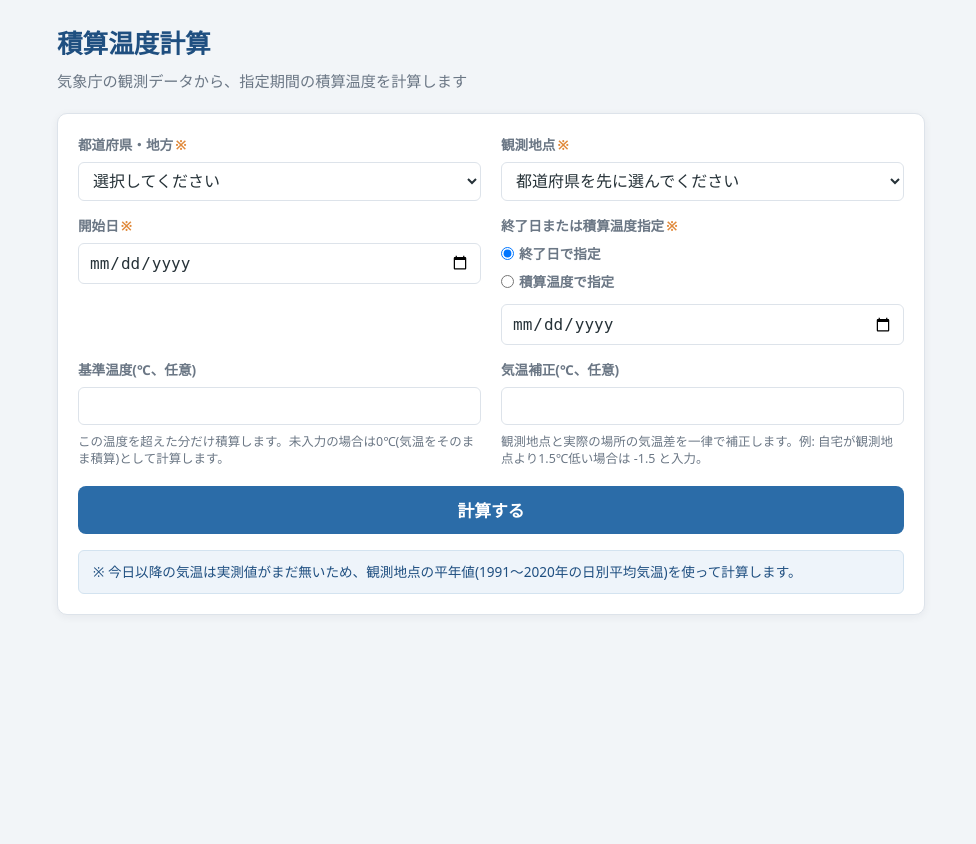
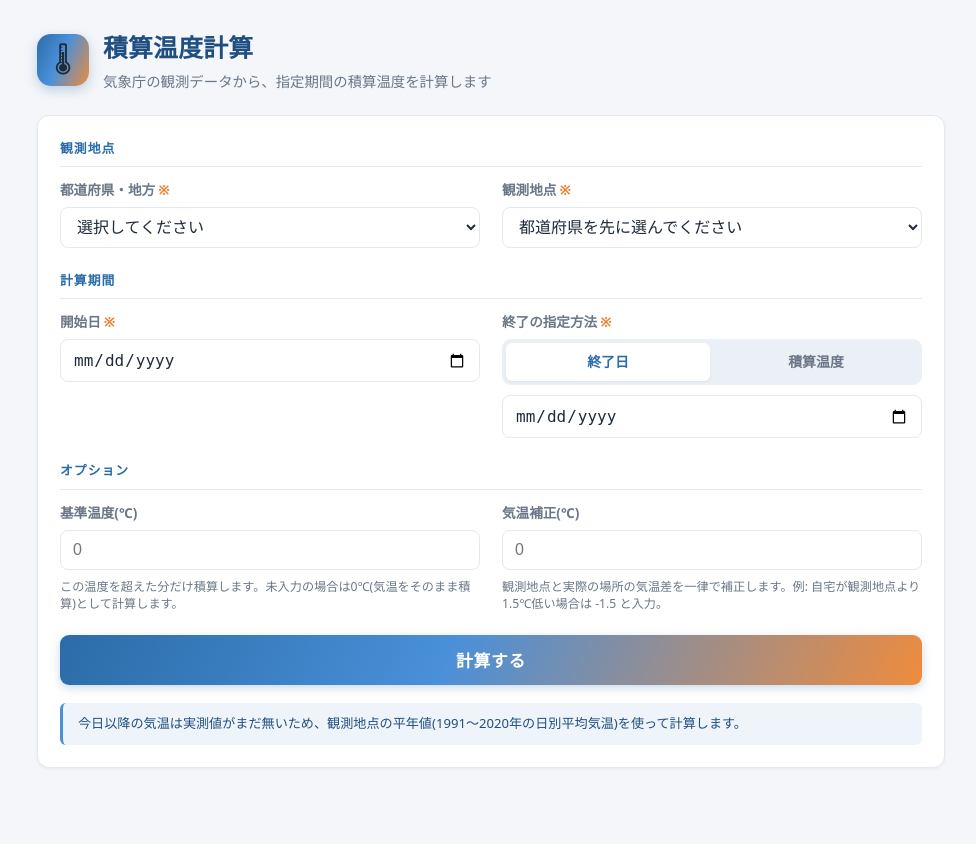
Before and after one commit to hoge0101/sekisan-ondo, a Flask app: page / in a window 1280 px wide. Shown: the whole page, without its empty margins (149-1125 px from the left). Before the commit the page ends 615 px from the top, so only its background shows below. Run offline with Flask 3, Linux system fonts and the light colour scheme.

Commit message:
入力画面・結果画面のデザインを刷新
見た目が簡素で面白みがないため、「温度の蓄積」を表す青→橙の
グラデーションを軸に全体を作り直した。

入力画面:
- ヘッダーにグラデーションバッジを追加
- フォームを観測地点/計算期間/オプションの3セクションに区切り
- 終了日・積算温度の切り替えをセグメンテッドコントロール化
- 入力欄のフォーカスリング、ボタンのグラデーションと押下時の動き

結果画面:
- 積算温度をグラデーション背景のヒーローカードで大きく表示し、
  地点名・期間・桁区切りも併記
- 期間/平均気温/実測日数/平年値日数のサマリータイルを新設
- グラフに面グラデーションを追加、線も青→橙に変化させ、
  実測と平年値の境目に区切り線を表示
- 表の積算列を強調表示

あわせて、日数が90日を超える場合はグラフの点描画を省略して
描画負荷を抑えるようにした。

```diff
--- a/app.py
+++ b/app.py
@@ -201,6 +201,40 @@ def get_cumulative_series_until_target(prec_no, area_code, start_date, target_te
     return series, reached
 
 
+def get_station_name(prec_no, area_code):
+    """「宗谷地方 稚内」のような表示用の地点名を返す"""
+    pref = STATIONS.get(prec_no)
+    if not pref:
+        return None
+    for station in pref["stations"]:
+        if station["block_no"] == area_code:
+            return f'{pref["name"]} {station["name"]}'
+    return pref["name"]
+
+
+def build_summary(series):
+    """結果画面に出すサマリー(期間・平均気温・実測/平年値の内訳)を組み立てる"""
+    if not series:
+        return None
+
+    used_temps = [
+        (s["actual"] if s["actual"] is not None else s["normal"])
+        for s in series
+    ]
+    used_temps = [t for t in used_temps if t is not None]
+
+    actual_days = sum(1 for s in series if s["is_actual"])
+
+    return {
+        "days": len(series),
+        "start_date": series[0]["date"],
+        "end_date": series[-1]["date"],
+        "avg_temp": round(sum(used_temps) / len(used_temps), 1) if used_temps else None,
+        "actual_days": actual_days,
+        "normal_days": len(series) - actual_days,
+    }
+
+
 def build_chart_svg(series, width=1000, height=500):
     """積算温度の推移を折れ線グラフのSVGとして描画する"""
     if not series:
@@ -232,8 +266,24 @@ def build_chart_svg(series, width=1000, height=500):
 
     points = [(x_pos(i), y_pos(s["cumulative"])) for i, s in enumerate(series)]
     polyline_points = " ".join(f"{x:.1f},{y:.1f}" for x, y in points)
+    baseline = y_pos(0)
 
     svg_parts = [f'<svg viewBox="0 0 {width} {height}" xmlns="http://www.w3.org/2000/svg" class="chart">']
+
+    # 積算(=熱の蓄積)を、下は涼しい青・上は暖かい橙で表現する
+    svg_parts.append(
+        '<defs>'
+        '<linearGradient id="areaGrad" x1="0" y1="0" x2="0" y2="1">'
+        '<stop offset="0%" stop-color="#f0913a" stop-opacity="0.42" />'
+        '<stop offset="55%" stop-color="#4a90d9" stop-opacity="0.20" />'
+        '<stop offset="100%" stop-color="#4a90d9" stop-opacity="0.02" />'
+        '</linearGradient>'
+        '<linearGradient id="lineGrad" x1="0" y1="1" x2="1" y2="0">'
+        '<stop offset="0%" stop-color="#4a90d9" />'
+        '<stop offset="100%" stop-color="#ee7d2d" />'
+        '</linearGradient>'
+        '</defs>'
+    )
 
     grid_steps = 5
     for i in range(grid_steps + 1):
@@ -241,10 +291,10 @@ def build_chart_svg(series, width=1000, height=500):
         y = y_pos(value)
         svg_parts.append(
             f'<line x1="{padding_left}" y1="{y:.1f}" x2="{width - padding_right}" y2="{y:.1f}" '
-            f'stroke="#ddd" stroke-width="1" />'
+            f'stroke="#e8edf3" stroke-width="1" />'
         )
         svg_parts.append(
-            f'<text x="{padding_left - 10}" y="{y + 5:.1f}" font-size="16" text-anchor="end" fill="#333">{value:.0f}</text>'
+            f'<text x="{padding_left - 12}" y="{y + 5:.1f}" font-size="15" text-anchor="end" fill="#8a95a3">{value:.0f}</text>'
         )
 
     max_labels = 12
@@ -261,17 +311,41 @@ def build_chart_svg(series, width=1000, height=500):
         x = x_pos(i)
         label = f'{s["date"].month}/{s["date"].day}'
         svg_parts.append(
-            f'<text x="{x:.1f}" y="{height - padding_bottom + 25}" font-size="15" '
-            f'text-anchor="middle" fill="#333">{label}</text>'
+            f'<text x="{x:.1f}" y="{height - padding_bottom + 26}" font-size="14" '
+            f'text-anchor="middle" fill="#8a95a3">{label}</text>'
         )
 
-    svg_parts.append(f'<polyline points="{polyline_points}" fill="none" stroke="#2b8ac4" stroke-width="3" />')
+    # 実測値と平年値の境目に区切り線を入れる
+    last_actual = max((i for i, s in enumerate(series) if s["is_actual"]), default=None)
+    if last_actual is not None and last_actual < n - 1:
+        bx = (x_pos(last_actual) + x_pos(last_actual + 1)) / 2
+        svg_parts.append(
+            f'<line x1="{bx:.1f}" y1="{padding_top}" x2="{bx:.1f}" y2="{baseline:.1f}" '
+            f'stroke="#c3ccd8" stroke-width="1.5" stroke-dasharray="5 4" />'
+        )
+        svg_parts.append(
+            f'<text x="{bx + 7:.1f}" y="{padding_top + 14}" font-size="13" fill="#a8b2c0">これ以降は平年値</text>'
+        )
 
-    for (x, y), s in zip(points, series):
-        fill = "#2b8ac4" if s["is_actual"] else "#ffffff"
-        svg_parts.append(
-            f'<circle cx="{x:.1f}" cy="{y:.1f}" r="5" fill="{fill}" stroke="#2b8ac4" stroke-width="2" />'
-        )
+    area_path = (
+        f'M {points[0][0]:.1f},{baseline:.1f} '
+        + " ".join(f"L {x:.1f},{y:.1f}" for x, y in points)
+        + f' L {points[-1][0]:.1f},{baseline:.1f} Z'
+    )
+    svg_parts.append(f'<path d="{area_path}" fill="url(#areaGrad)" />')
+
+    svg_parts.append(
+        f'<polyline points="{polyline_points}" fill="none" stroke="url(#lineGrad)" '
+        f'stroke-width="3.5" stroke-linejoin="round" stroke-linecap="round" />'
+    )
+
+    # 点が多すぎるとつぶれて重くなるので、日数が少ないときだけ描く
+    if n <= 90:
+        for (x, y), s in zip(points, series):
+            fill = "#ee7d2d" if s["is_actual"] else "#ffffff"
+            svg_parts.append(
+                f'<circle cx="{x:.1f}" cy="{y:.1f}" r="4.5" fill="{fill}" stroke="#ee7d2d" stroke-width="2" />'
+            )
 
     svg_parts.append("</svg>")
     return "".join(svg_parts)
@@ -283,6 +357,8 @@ def index():
     daily_series = None
     chart_svg = None
     reached_date = None
+    summary = None
+    station_name = None
     error = None
     form = request.form if request.method == "POST" else {}
 
@@ -317,12 +393,18 @@ def index():
                 result = daily_series[-1]["cumulative"] if daily_series else 0
                 chart_svg = build_chart_svg(daily_series)
 
+        if daily_series:
+            summary = build_summary(daily_series)
+            station_name = get_station_name(prec_no, area_code)
+
     return render_template(
         "index.html",
         result=result,
         daily_series=daily_series,
         chart_svg=chart_svg,
         reached_date=reached_date,
+        summary=summary,
+        station_name=station_name,
         stations=STATIONS,
         error=error,
         form=form,
--- a/static/style.css
+++ b/static/style.css
@@ -1,17 +1,21 @@
 :root {
-    --color-primary: #2b6ca8;
-    --color-primary-dark: #1f4f80;
-    --color-accent: #e08a3c;
-    --color-bg: #f2f5f8;
-    --color-card: #ffffff;
-    --color-border: #dde3ea;
-    --color-text: #263238;
-    --color-text-muted: #6b7785;
-    --color-error-bg: #fdecec;
-    --color-error-border: #f5b5b5;
-    --color-error-text: #a83232;
-    --radius: 10px;
-    --shadow: 0 2px 8px rgba(30, 41, 59, 0.06);
+    --c-cool: #4a90d9;
+    --c-cool-dark: #2b6ca8;
+    --c-cool-deep: #1f4f80;
+    --c-warm: #ee7d2d;
+    --c-warm-light: #f0913a;
+    --c-ink: #1f2b3a;
+    --c-muted: #6b7787;
+    --c-bg: #f4f6f9;
+    --c-card: #ffffff;
+    --c-border: #e3e9f0;
+    --c-error-bg: #fdecec;
+    --c-error-border: #f3b6b6;
+    --c-error-text: #a83232;
+    --radius: 12px;
+    --shadow-sm: 0 1px 3px rgba(31, 43, 58, 0.06);
+    --shadow-md: 0 3px 12px rgba(31, 43, 58, 0.08);
+    --grad-temp: linear-gradient(115deg, #2b6ca8 0%, #4a90d9 45%, #ef8b3c 100%);
 }
 
 * {
@@ -21,56 +25,96 @@
 body {
     margin: 0;
     padding: 0;
-    background: var(--color-bg);
-    color: var(--color-text);
+    background: var(--c-bg);
+    color: var(--c-ink);
     font-family: "Hiragino Sans", "Yu Gothic", "Meiryo", system-ui, sans-serif;
     line-height: 1.6;
 }
 
 .page {
-    max-width: 900px;
+    max-width: 940px;
     margin: 0 auto;
-    padding: 24px 16px 48px;
+    padding: 28px 16px 56px;
 }
 
-.page-header {
+/* ---- ヘッダー ---- */
+
+.hero {
+    display: flex;
+    align-items: center;
+    gap: 14px;
+    margin-bottom: 22px;
+}
+
+.hero-badge {
+    flex-shrink: 0;
+    width: 52px;
+    height: 52px;
+    border-radius: 14px;
+    background: var(--grad-temp);
+    display: flex;
+    align-items: center;
+    justify-content: center;
+    font-size: 1.6rem;
+    box-shadow: 0 4px 12px rgba(43, 108, 168, 0.28);
+}
+
+.hero-text h1 {
+    margin: 0;
+    font-size: 1.55rem;
+    letter-spacing: 0.01em;
+    color: var(--c-cool-deep);
+}
+
+.subtitle {
+    margin: 2px 0 0;
+    color: var(--c-muted);
+    font-size: 0.9rem;
+}
+
+.alert {
+    background: var(--c-error-bg);
+    border: 1px solid var(--c-error-border);
+    border-left: 4px solid var(--c-error-text);
+    color: var(--c-error-text);
+    padding: 12px 16px;
+    border-radius: 8px;
+    margin-bottom: 18px;
+    font-size: 0.92rem;
+}
+
+/* ---- カード ---- */
+
+.card {
+    background: var(--c-card);
+    border: 1px solid var(--c-border);
+    border-radius: var(--radius);
+    box-shadow: var(--shadow-sm);
+    padding: 22px;
     margin-bottom: 20px;
 }
 
-.page-header h1 {
-    margin: 0 0 4px;
-    font-size: 1.6rem;
-    color: var(--color-primary-dark);
-}
-
-.subtitle {
-    margin: 0;
-    color: var(--color-text-muted);
-    font-size: 0.95rem;
-}
-
-.alert {
-    background: var(--color-error-bg);
-    border: 1px solid var(--color-error-border);
-    color: var(--color-error-text);
-    padding: 10px 14px;
-    border-radius: var(--radius);
-    margin-bottom: 16px;
-}
-
-.card {
-    background: var(--color-card);
-    border: 1px solid var(--color-border);
-    border-radius: var(--radius);
-    box-shadow: var(--shadow);
-    padding: 20px;
-    margin-bottom: 20px;
-}
+/* ---- 入力フォーム ---- */
 
 .form-grid {
     display: grid;
     grid-template-columns: 1fr;
-    gap: 14px 20px;
+    gap: 16px 22px;
+}
+
+.section-title {
+    grid-column: 1 / -1;
+    margin: 6px 0 -4px;
+    padding-bottom: 8px;
+    border-bottom: 1px solid var(--c-border);
+    font-size: 0.8rem;
+    font-weight: 700;
+    letter-spacing: 0.08em;
+    color: var(--c-cool-dark);
+}
+
+.section-title:first-child {
+    margin-top: 0;
 }
 
 @media (min-width: 560px) {
@@ -91,132 +135,222 @@ body {
 .field label {
     font-size: 0.85rem;
     font-weight: 600;
-    color: var(--color-text-muted);
+    color: var(--c-muted);
 }
 
 .required-mark {
-    color: var(--color-accent);
-    margin-left: 2px;
-}
-
-.end-mode-toggle {
-    display: flex;
-    flex-direction: column;
-    gap: 6px;
-    margin-bottom: 6px;
-}
-
-.radio-label {
-    display: flex;
-    align-items: center;
-    gap: 5px;
-    font-size: 0.9rem;
-    font-weight: 400;
-    color: var(--color-text);
-    cursor: pointer;
-}
-
-.radio-label input[type="radio"] {
-    width: auto;
-    margin: 0;
+    color: var(--c-warm);
+    margin-left: 3px;
 }
 
 .field select,
 .field input {
-    padding: 9px 10px;
-    border: 1px solid var(--color-border);
-    border-radius: 6px;
+    padding: 10px 12px;
+    border: 1px solid var(--c-border);
+    border-radius: 8px;
     font-size: 1rem;
     background: #fff;
-    color: var(--color-text);
+    color: var(--c-ink);
     width: 100%;
+    transition: border-color 0.15s ease, box-shadow 0.15s ease;
+}
+
+.field select:hover,
+.field input:hover {
+    border-color: #c8d4e2;
 }
 
 .field select:focus,
 .field input:focus {
-    outline: 2px solid var(--color-primary);
-    outline-offset: 1px;
+    outline: none;
+    border-color: var(--c-cool);
+    box-shadow: 0 0 0 3px rgba(74, 144, 217, 0.16);
 }
 
 .field-hint {
     margin: 2px 0 0;
-    font-size: 0.78rem;
-    color: var(--color-text-muted);
+    font-size: 0.76rem;
+    color: var(--c-muted);
     font-weight: 400;
-    line-height: 1.4;
+    line-height: 1.45;
+}
+
+/* ---- 終了日 / 積算温度 の切り替え ---- */
+
+.segmented {
+    position: relative;
+    display: grid;
+    grid-template-columns: 1fr 1fr;
+    gap: 4px;
+    padding: 4px;
+    background: #eaf0f6;
+    border-radius: 9px;
+    margin-bottom: 4px;
+}
+
+.segmented input[type="radio"] {
+    position: absolute;
+    opacity: 0;
+    width: 0;
+    height: 0;
+    pointer-events: none;
+}
+
+.segmented label {
+    text-align: center;
+    padding: 8px 6px;
+    border-radius: 6px;
+    font-size: 0.87rem;
+    font-weight: 600;
+    color: var(--c-muted);
+    cursor: pointer;
+    transition: background 0.15s ease, color 0.15s ease, box-shadow 0.15s ease;
+}
+
+.segmented input[type="radio"]:checked + label {
+    background: #fff;
+    color: var(--c-cool-dark);
+    box-shadow: var(--shadow-sm);
 }
 
 .submit-field {
-    margin-top: 4px;
-}
-
-.info-note {
-    margin: 16px 0 0;
-    padding: 10px 14px;
-    background: #eef4fa;
-    border: 1px solid #d3e3f0;
-    border-radius: 6px;
-    font-size: 0.85rem;
-    color: var(--color-primary-dark);
+    margin-top: 6px;
 }
 
 button[type="submit"] {
     width: 100%;
-    padding: 12px 16px;
-    background: var(--color-primary);
+    padding: 13px 18px;
+    background: var(--grad-temp);
     color: #fff;
     border: none;
-    border-radius: 8px;
+    border-radius: 9px;
     font-size: 1.05rem;
     font-weight: 700;
+    letter-spacing: 0.04em;
     cursor: pointer;
-    transition: background 0.15s ease;
+    box-shadow: 0 3px 10px rgba(43, 108, 168, 0.25);
+    transition: transform 0.12s ease, box-shadow 0.12s ease, filter 0.12s ease;
 }
 
 button[type="submit"]:hover {
-    background: var(--color-primary-dark);
+    filter: brightness(1.06);
+    box-shadow: 0 5px 16px rgba(43, 108, 168, 0.32);
+}
+
+button[type="submit"]:active {
+    transform: translateY(1px);
+    box-shadow: 0 2px 7px rgba(43, 108, 168, 0.28);
+}
+
+.info-note {
+    margin: 18px 0 0;
+    padding: 11px 15px;
+    background: #eef4fa;
+    border-left: 3px solid var(--c-cool);
+    border-radius: 6px;
+    font-size: 0.82rem;
+    color: var(--c-cool-deep);
+    line-height: 1.5;
+}
+
+/* ---- 結果ヒーロー ---- */
+
+.result-hero {
+    background: var(--grad-temp);
+    border-radius: 14px;
+    padding: 26px 26px 24px;
+    margin-bottom: 18px;
+    color: #fff;
+    display: flex;
+    flex-direction: column;
+    box-shadow: 0 6px 22px rgba(43, 108, 168, 0.26);
+}
+
+.result-hero-label {
+    font-size: 0.85rem;
+    font-weight: 600;
+    letter-spacing: 0.1em;
+    opacity: 0.85;
+}
+
+.result-hero-value {
+    font-size: 3.1rem;
+    font-weight: 800;
+    line-height: 1.1;
+    letter-spacing: -0.02em;
+    margin-top: 2px;
+}
+
+.result-hero-unit {
+    font-size: 1.4rem;
+    font-weight: 700;
+    margin-left: 4px;
+    opacity: 0.9;
+}
+
+.result-hero-note {
+    margin-top: 6px;
+    font-size: 1rem;
+    font-weight: 700;
+}
+
+.result-hero-meta {
+    margin-top: 8px;
+    font-size: 0.83rem;
+    opacity: 0.85;
+}
+
+/* ---- サマリータイル ---- */
+
+.stat-grid {
+    display: grid;
+    grid-template-columns: repeat(2, 1fr);
+    gap: 12px;
+    margin-bottom: 20px;
 }
 
 @media (min-width: 560px) {
-    button[type="submit"] {
-        width: auto;
-        min-width: 180px;
+    .stat-grid {
+        grid-template-columns: repeat(4, 1fr);
     }
 }
 
-.result-summary {
+.stat {
+    background: var(--c-card);
+    border: 1px solid var(--c-border);
+    border-radius: 10px;
+    padding: 13px 15px;
+    box-shadow: var(--shadow-sm);
     display: flex;
-    align-items: baseline;
-    gap: 10px;
+    flex-direction: column;
+    gap: 2px;
 }
 
-.result-label {
-    font-size: 0.95rem;
-    color: var(--color-text-muted);
+.stat-label {
+    font-size: 0.75rem;
     font-weight: 600;
+    color: var(--c-muted);
+    letter-spacing: 0.03em;
 }
 
-.result-value {
-    font-size: 2.4rem;
-    font-weight: 800;
-    color: var(--color-accent);
-    line-height: 1;
+.stat-value {
+    font-size: 1.5rem;
+    font-weight: 700;
+    color: var(--c-cool-deep);
+    line-height: 1.2;
 }
 
-.result-unit {
-    font-size: 1.2rem;
+.stat-unit {
+    font-size: 0.85rem;
     font-weight: 600;
     margin-left: 2px;
+    color: var(--c-muted);
 }
 
-.result-date {
-    font-size: 0.9rem;
-    color: var(--color-text-muted);
-    margin-left: 4px;
-}
+/* ---- グラフ ---- */
 
 .chart-card {
-    padding-bottom: 12px;
+    padding: 18px 18px 12px;
 }
 
 .chart {
--- a/templates/index.html
+++ b/templates/index.html
@@ -8,9 +8,12 @@
 </head>
 <body>
     <div class="page">
-        <header class="page-header">
+        <header class="hero">
+            <div class="hero-badge">🌡</div>
+            <div class="hero-text">
                 <h1>積算温度計算</h1>
                 <p class="subtitle">気象庁の観測データから、指定期間の積算温度を計算します</p>
+            </div>
         </header>
 
         {% if error %}
@@ -19,6 +22,8 @@
 
         <section class="card">
             <form method="POST" class="form-grid">
+                <h2 class="section-title">観測地点</h2>
+
                 <div class="field">
                     <label for="prefecture-select">都道府県・地方<span class="required-mark">※</span></label>
                     <select id="prefecture-select" name="prec_no" required>
@@ -36,24 +41,22 @@
                     </select>
                 </div>
 
+                <h2 class="section-title">計算期間</h2>
+
                 <div class="field">
                     <label for="start_date">開始日<span class="required-mark">※</span></label>
                     <input type="date" id="start_date" name="start_date" value="{{ form.get('start_date', '') }}" required>
                 </div>
 
                 <div class="field">
-                    <label>終了日または積算温度指定<span class="required-mark">※</span></label>
-                    <div class="end-mode-toggle">
-                        <label class="radio-label">
+                    <label>終了の指定方法<span class="required-mark">※</span></label>
+                    <div class="segmented">
                         <input type="radio" name="end_mode" value="date" id="end-mode-date"
                             {% if form.get('end_mode', 'date') == 'date' %}checked{% endif %}>
-                            終了日で指定
-                        </label>
-                        <label class="radio-label">
+                        <label for="end-mode-date">終了日</label>
                         <input type="radio" name="end_mode" value="target" id="end-mode-target"
                             {% if form.get('end_mode') == 'target' %}checked{% endif %}>
-                            積算温度で指定
-                        </label>
+                        <label for="end-mode-target">積算温度</label>
                     </div>
 
                     <div id="end-date-field" class="end-mode-input">
@@ -66,15 +69,17 @@
                     </div>
                 </div>
 
+                <h2 class="section-title">オプション</h2>
+
                 <div class="field">
-                    <label for="base_temp">基準温度(℃、任意)</label>
-                    <input type="number" id="base_temp" name="base_temp" step="0.1" value="{{ form.get('base_temp', '') }}">
+                    <label for="base_temp">基準温度(℃)</label>
+                    <input type="number" id="base_temp" name="base_temp" step="0.1" placeholder="0" value="{{ form.get('base_temp', '') }}">
                     <p class="field-hint">この温度を超えた分だけ積算します。未入力の場合は0℃(気温をそのまま積算)として計算します。</p>
                 </div>
 
                 <div class="field">
-                    <label for="correction">気温補正(℃、任意)</label>
-                    <input type="number" id="correction" name="correction" step="0.1" value="{{ form.get('correction', '') }}">
+                    <label for="correction">気温補正(℃)</label>
+                    <input type="number" id="correction" name="correction" step="0.1" placeholder="0" value="{{ form.get('correction', '') }}">
                     <p class="field-hint">観測地点と実際の場所の気温差を一律で補正します。例: 自宅が観測地点より1.5℃低い場合は -1.5 と入力。</p>
                 </div>
 
@@ -83,17 +88,46 @@
                 </div>
             </form>
 
-            <p class="info-note">※ 今日以降の気温は実測値がまだ無いため、観測地点の平年値(1991〜2020年の日別平均気温)を使って計算します。</p>
+            <p class="info-note">今日以降の気温は実測値がまだ無いため、観測地点の平年値(1991〜2020年の日別平均気温)を使って計算します。</p>
         </section>
 
         {% if result is not none %}
-            <section class="card result-summary">
-                <span class="result-label">積算温度</span>
-                <span class="result-value">{{ result }}<span class="result-unit">℃</span></span>
+            <section class="result-hero">
+                <span class="result-hero-label">積算温度</span>
+                <span class="result-hero-value">{{ "{:,.1f}".format(result) }}<span class="result-hero-unit">℃</span></span>
                 {% if reached_date %}
-                    <span class="result-date">({{ reached_date.isoformat() }} 到達)</span>
+                    <span class="result-hero-note">{{ reached_date.isoformat() }} に到達</span>
+                {% endif %}
+                {% if summary %}
+                    <span class="result-hero-meta">
+                        {% if station_name %}{{ station_name }}　/　{% endif %}
+                        {{ summary.start_date.isoformat() }} 〜 {{ summary.end_date.isoformat() }}
+                    </span>
                 {% endif %}
             </section>
+
+            {% if summary %}
+                <div class="stat-grid">
+                    <div class="stat">
+                        <span class="stat-label">期間</span>
+                        <span class="stat-value">{{ summary.days }}<span class="stat-unit">日</span></span>
+                    </div>
+                    <div class="stat">
+                        <span class="stat-label">平均気温</span>
+                        <span class="stat-value">
+                            {% if summary.avg_temp is not none %}{{ summary.avg_temp }}<span class="stat-unit">℃</span>{% else %}---{% endif %}
+                        </span>
+                    </div>
+                    <div class="stat">
+                        <span class="stat-label">実測日数</span>
+                        <span class="stat-value">{{ summary.actual_days }}<span class="stat-unit">日</span></span>
+                    </div>
+                    <div class="stat">
+                        <span class="stat-label">平年値日数</span>
+                        <span class="stat-value">{{ summary.normal_days }}<span class="stat-unit">日</span></span>
+                    </div>
+                </div>
+            {% endif %}
 
             <section class="card chart-card">
                 {{ chart_svg | safe }}
@@ -120,7 +154,7 @@
                                     <td>{{ row.date.isoformat() }}</td>
                                     <td>{{ row.actual if row.actual is not none else '---' }}</td>
                                     <td>{{ row.normal if row.normal is not none else '---' }}</td>
-                                    <td>{{ row.cumulative }}</td>
+                                    <td class="cell-cumulative">{{ row.cumulative }}</td>
                                 </tr>
                             {% endfor %}
                         </tbody>
```
Also changed, not shown: other parts of static/style.css (+61 -34 lines). Lines whose indentation alone changed are shown as unchanged.
